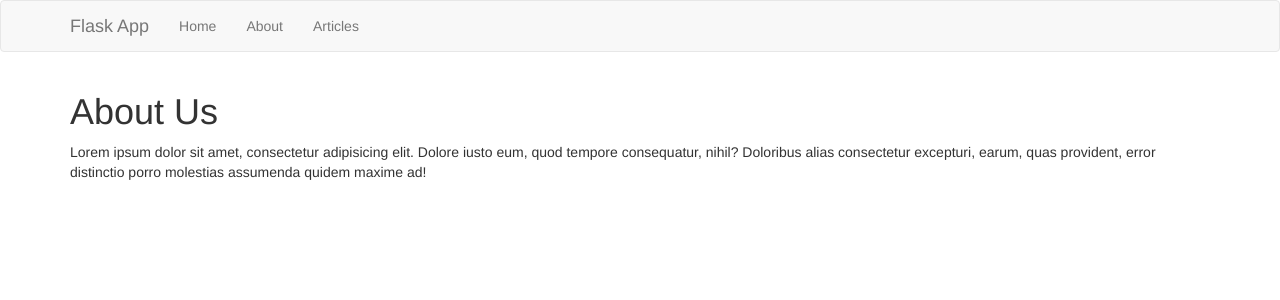
After one commit to Alec1017/blog-app, a Flask app: page /about in a window 1280 px wide. The commit adds this page. Shown: the top 300 px of the page. Run offline with Flask 2, Linux system fonts and the light colour scheme; some libraries are stand-ins or nearby versions.

Commit message:
added navbar

```diff
--- a/app.py
+++ b/app.py
@@ -4,11 +4,18 @@ from flask import Flask, render_template
 app = Flask(__name__)
 
 
+# Renders the home page
 @app.route('/')
 def index():
     return render_template('home.html')
 
 
+# Renders the about page
+@app.route('/about')
+def about():
+    return render_template('about.html')
+
+
 # Run the application
 if __name__ == '__main__':
     app.run(debug=True)
--- /dev/null
+++ b/templates/about.html
@@ -0,0 +1,9 @@
+<!-- The 'About' page of the app. -->
+<!-- Gives basic information about the application. -->
+
+{% extends 'layout.html' %}
+
+{% block body %}
+    <h1>About Us</h1>
+    <p>Lorem ipsum dolor sit amet, consectetur adipisicing elit. Dolore iusto eum, quod tempore consequatur, nihil? Doloribus alias consectetur excepturi, earum, quas provident, error distinctio porro molestias assumenda quidem maxime ad!</P>
+{% endblock %}
--- /dev/null
+++ b/templates/includes/_navbar.html
@@ -0,0 +1,25 @@
+<!-- A bootstrap navbar -->
+
+<nav class="navbar navbar-default">
+    <div class="container">
+
+        <div class="navbar-header">
+            <button type="button" class="navbar-toggle collapsed" data-toggle="collapse" data-target="#navbar" aria-expanded="false" aria-controls="navbar">
+                <span class="sr-only">Toggle navigation</span>
+                <span class="icon-bar"></span>
+                <span class="icon-bar"></span>
+                <span class="icon-bar"></span>
+            </button>
+            <a class="navbar-brand" href="#">Flask App</a>
+        </div>
+
+        <div class="collapse navbar-collapse" id="navbar">
+            <ul class="nav navbar-nav">
+                <li><a href="/">Home</a></li>
+                <li><a href="/about">About</a></li>
+                <li><a href="/articles">Articles</a></li>
+            </ul>
+        </div>
+
+    </div>
+</nav>
--- a/templates/layout.html
+++ b/templates/layout.html
@@ -1,10 +1,18 @@
+<!-- The basic html layout of the app -->
+
 <!DOCTYPE html>
 <html>
     <head>
         <meta charset="utf-8">
         <title>MyBlogApp</title>
+        <link rel="stylesheet" href="https://maxcdn.bootstrapcdn.com/bootstrap/3.3.7/css/bootstrap.min.css">
     </head>
     <body>
-        {% block body %}{% endblock %}
+        {% include 'includes/_navbar.html' %}
+        <div class="container">
+            {% block body %}{% endblock %}
+        </div>
+
+        <script src="https://maxcdn.bootstrapcdn.com/bootstrap/3.3.7/js/bootstrap.min.js"></script>
     </body>
 </html>
```
Also changed, not shown: templates/home.html (+7 -1 lines).
